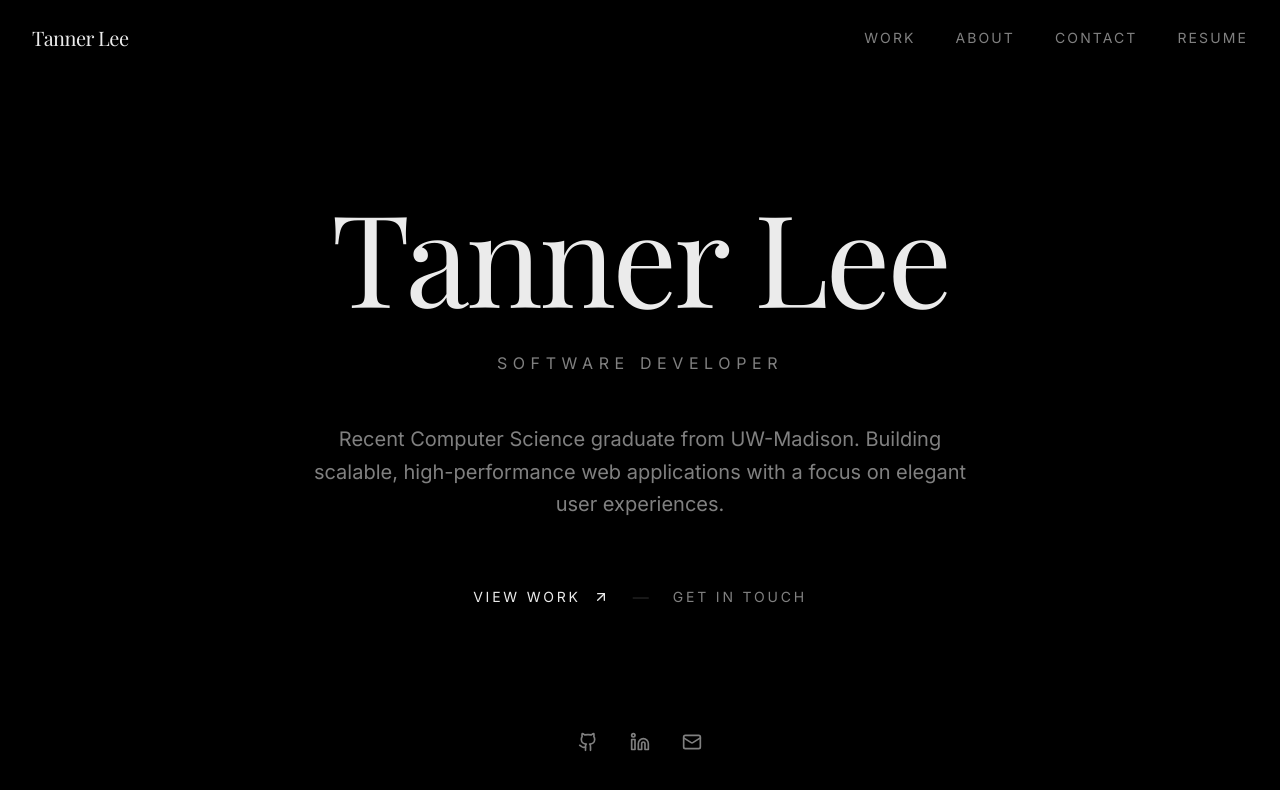
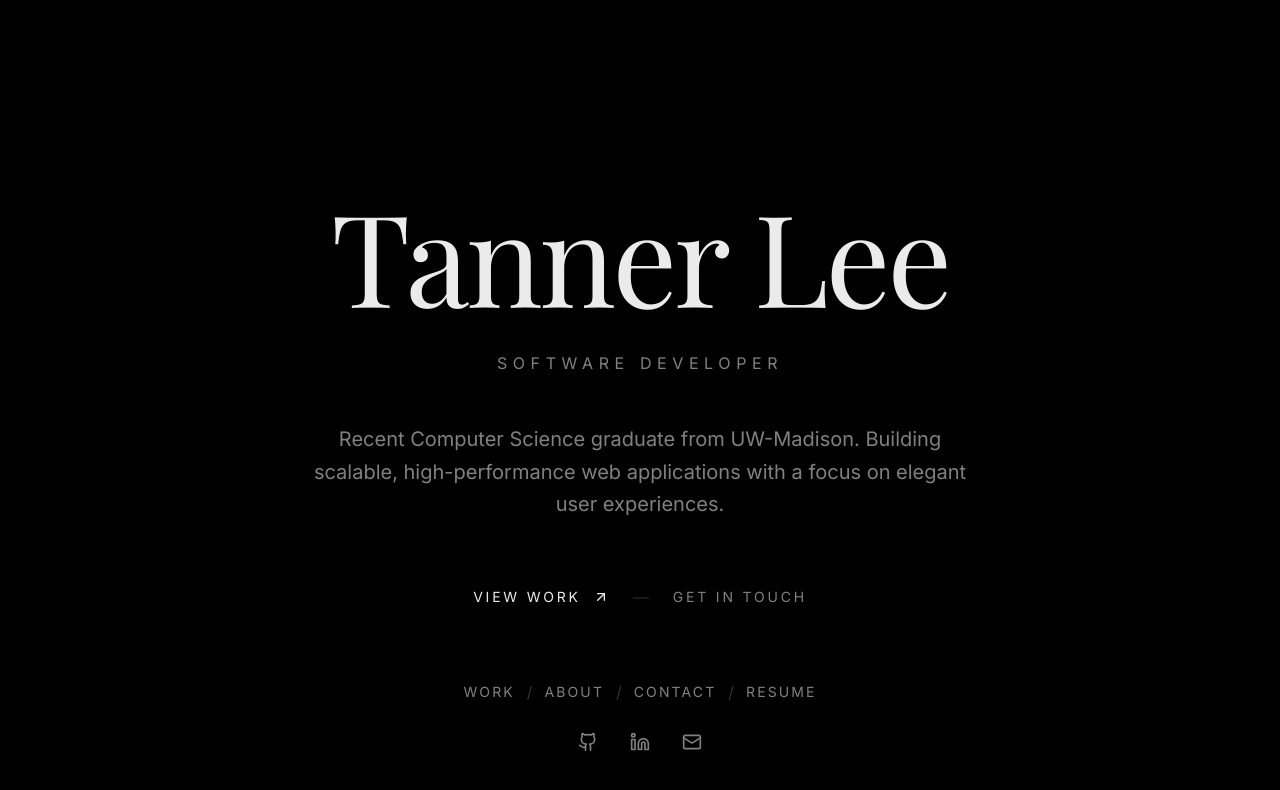
Before and after one commit to tannerlee119/Tanner-Lee-Personal-Portfolio, a Next.js app: page / in a window 1280 px wide. Shown: the top 790 px of the page. Built offline with nearby package versions, Linux system fonts and the light colour scheme.

Commit message:
feat: Implement conditional navigation to hide the main navigation on the homepage and add dedicated navigation links to the Hero component.

```diff
--- a/src/app/layout.tsx
+++ b/src/app/layout.tsx
@@ -1,6 +1,6 @@
 import type { Metadata } from "next";
 import { Inter, Playfair_Display } from "next/font/google";
-import { Navigation } from "@/components/navigation";
+import { ConditionalNavigation } from "@/components/conditional-navigation";
 import "./globals.css";
 
 const inter = Inter({
@@ -59,7 +59,7 @@ export default function RootLayout({
       <body
         className={`${inter.variable} ${playfair.variable} font-sans antialiased bg-background text-foreground`}
       >
-        <Navigation />
+        <ConditionalNavigation />
         {children}
       </body>
     </html>
--- /dev/null
+++ b/src/components/conditional-navigation.tsx
@@ -0,0 +1,15 @@
+'use client'
+
+import { usePathname } from 'next/navigation'
+import { Navigation } from './navigation'
+
+export function ConditionalNavigation() {
+  const pathname = usePathname()
+
+  // Hide navigation on homepage - it will have its own bottom nav
+  if (pathname === '/') {
+    return null
+  }
+
+  return <Navigation />
+}
--- a/src/components/hero.tsx
+++ b/src/components/hero.tsx
@@ -3,6 +3,13 @@
 import { motion } from 'framer-motion'
 import { Github, Linkedin, Mail, ArrowUpRight } from 'lucide-react'
 import Link from 'next/link'
+
+const navigationItems = [
+  { name: 'Work', href: '/projects' },
+  { name: 'About', href: '/about' },
+  { name: 'Contact', href: '/contact' },
+  { name: 'Resume', href: '/resume' }
+]
 
 export function Hero() {
   return (
@@ -67,11 +74,34 @@ export function Hero() {
         </motion.div>
       </div>
 
+      {/* Bottom navigation links */}
+      <motion.nav
+        initial={{ opacity: 0 }}
+        animate={{ opacity: 1 }}
+        transition={{ duration: 0.6, delay: 0.7 }}
+        className="absolute bottom-24 left-0 right-0 flex justify-center items-center gap-3"
+      >
+        {navigationItems.map((item, index) => (
+          <div key={item.name} className="flex items-center gap-3">
+            <Link
+              href={item.href}
+              className="text-xs sm:text-sm uppercase tracking-[0.15em] text-muted-foreground
+                         transition-all duration-300 hover:text-foreground hover:tracking-[0.25em]"
+            >
+              {item.name}
+            </Link>
+            {index < navigationItems.length - 1 && (
+              <span className="text-muted-foreground/40">/</span>
+            )}
+          </div>
+        ))}
+      </motion.nav>
+
       {/* Bottom social links */}
       <motion.div
         initial={{ opacity: 0 }}
         animate={{ opacity: 1 }}
-        transition={{ duration: 0.6, delay: 0.7 }}
+        transition={{ duration: 0.6, delay: 0.9 }}
         className="absolute bottom-12 left-0 right-0 flex justify-center gap-8"
       >
         <a
```
